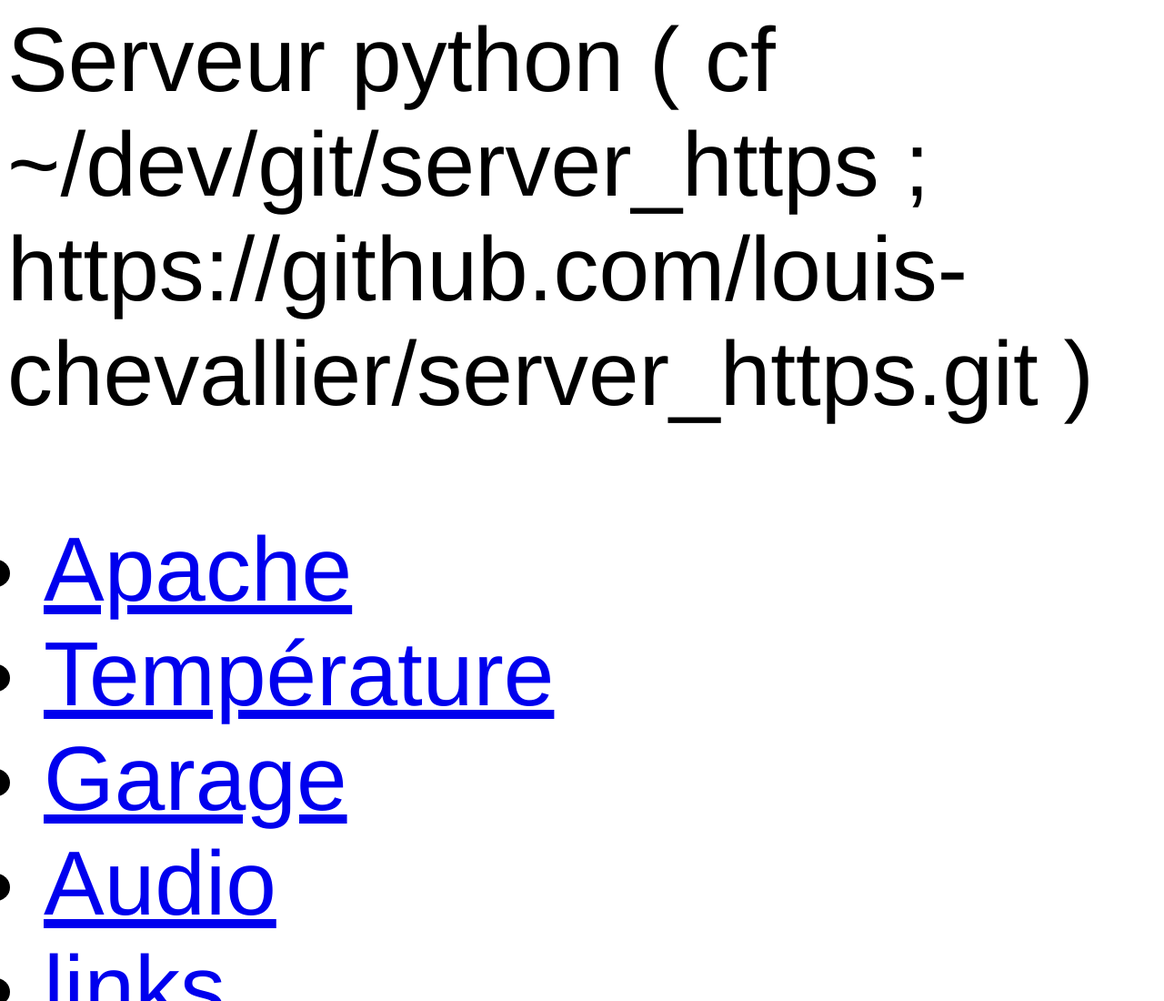
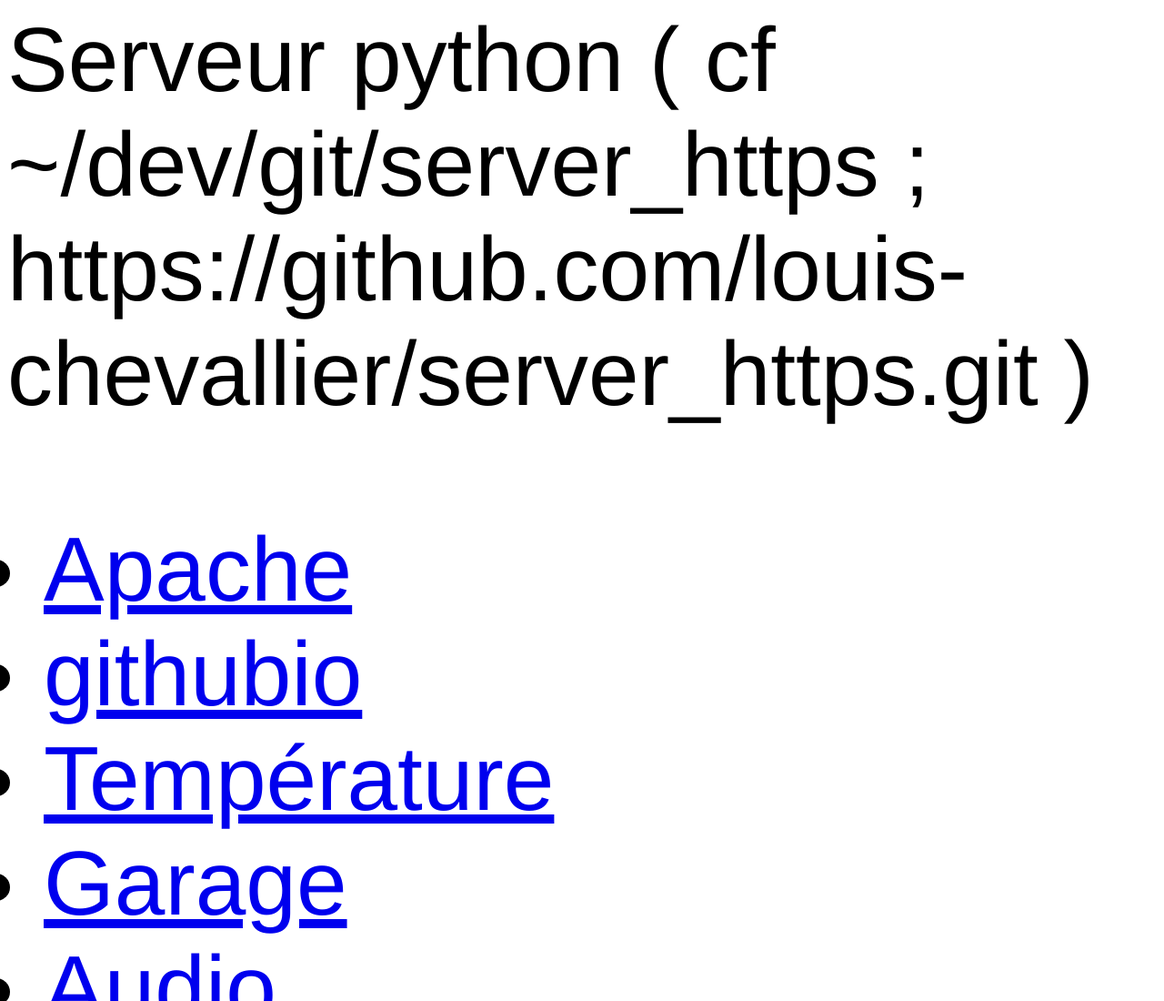
Before and after one commit to louis-chevallier/server_https, a plain HTML site: page html/index.html in a window 1280 px wide. Shown: the top 1100 px of the page at 91% size. Drawn offline with nearby package versions, Linux system fonts and the light colour scheme; a script that the page names is missing.

```diff
--- a/html/index.html
+++ b/html/index.html
@@ -46,6 +46,7 @@
     <p>
       <ul>
         <li>  <a href="http://MYIP:9000">Apache</a></li>
+        <li>  <a href="https://louis-chevallier.github.io/index.html">githubio</a></li>
         <li>  <a href="http://MYIP:8093/sensor.html">Température</a></li>
         <li>  <a href="http://MYIP:8080">Garage</a></li>
         <li>  <a href="http://MYIP:9000">Audio</a></li>
```
